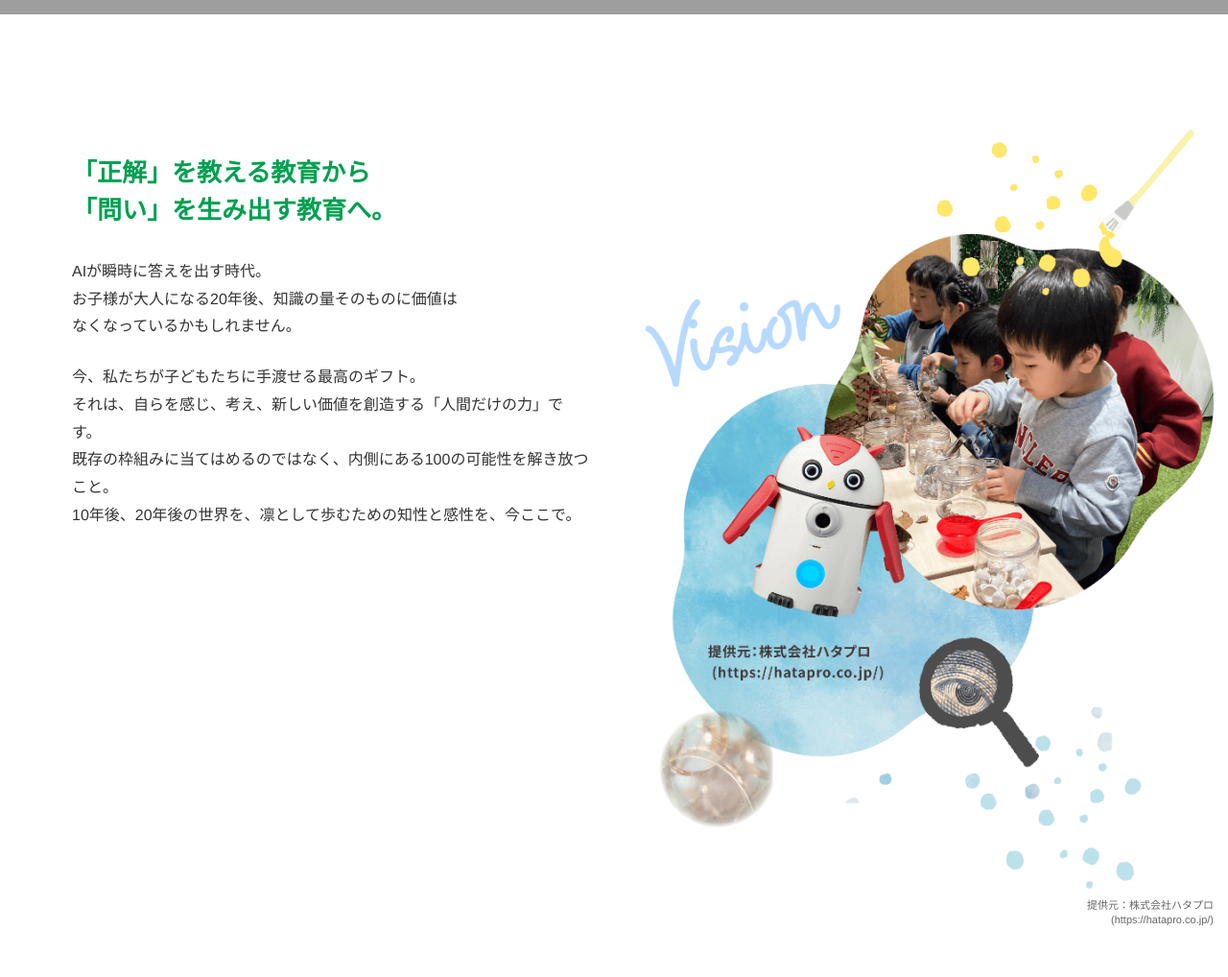
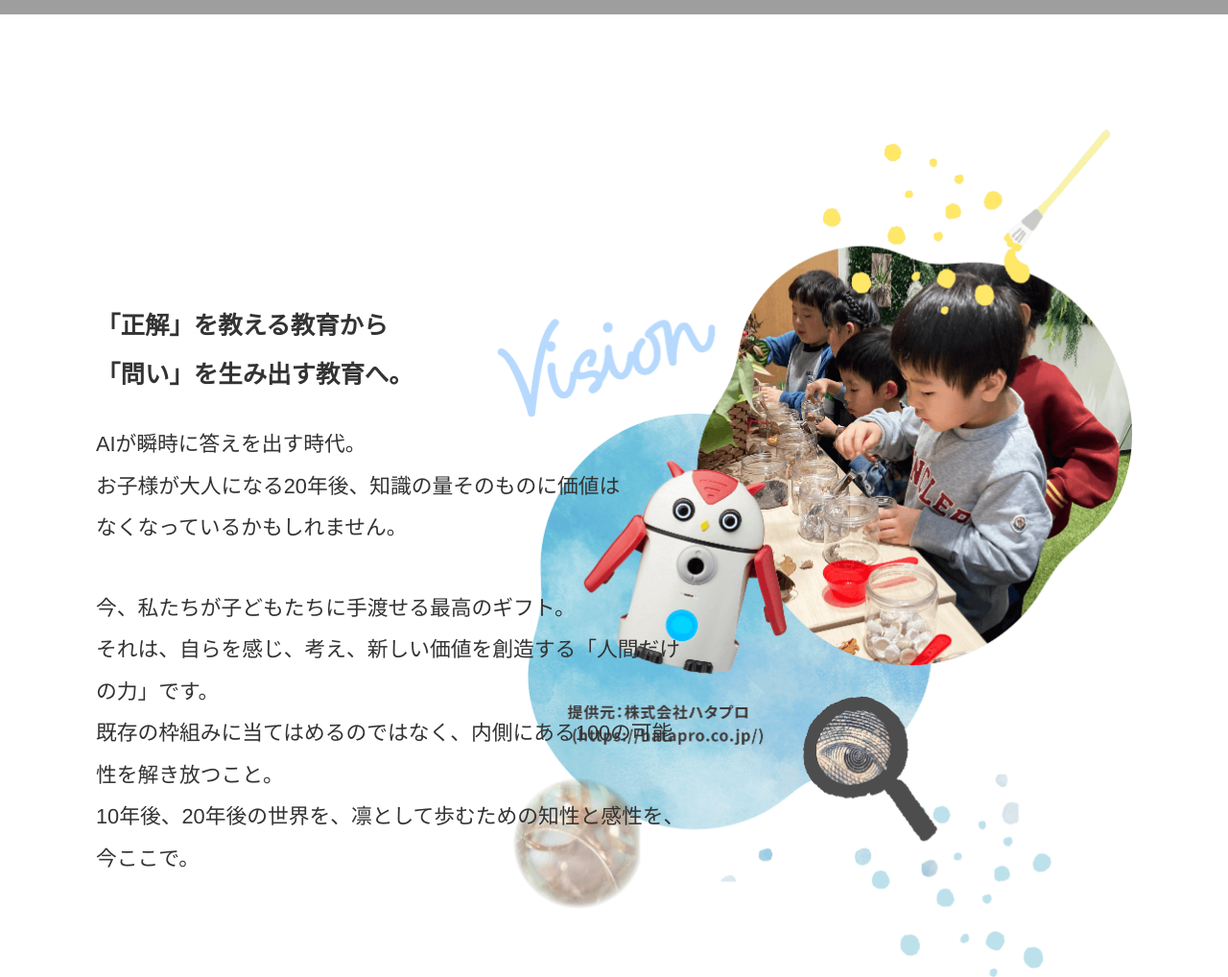
Before and after one commit to okuyamatakashi-beready/gcg-lp, a website: page index.html in a window 1280 px wide. Shown: the part 3000-4018 px from the top of the page at 96% size. Drawn offline with nearby package versions, Linux system fonts and the light colour scheme; grey boxes are pictures that could not be loaded; a web font is replaced by a local one.

Commit message:
Update Vision layout to width 1080px and space-between

```diff
--- a/css/modules/_vision.scss
+++ b/css/modules/_vision.scss
@@ -68,54 +68,44 @@
     }
 
     &__row--2 {
-        margin-top: 120px;
-        align-items: flex-start;
+        display: flex;
+        align-items: center; // Vertically center
+        justify-content: space-between;
+        max-width: 1080px; // User request
+        margin: 120px auto 0;
+        position: relative; // Keep for safety
 
         @media screen and (max-width: $breakpoint-sp) {
             flex-direction: column-reverse;
             margin-top: 80px;
+            align-items: flex-start;
         }
     }
 
     &__text--green {
         text-align: left;
-        width: 45%;
+        width: 60%; // User request
+        position: relative;
+        z-index: 2; // Text on top
 
         @media screen and (max-width: $breakpoint-sp) {
             width: 100%;
         }
     }
 
-    &__sub-title {
-        color: #00a051;
-        font-size: 26px;
-        font-weight: 700;
-        margin-bottom: 30px;
-        line-height: 1.5;
-
-        @media screen and (max-width: $breakpoint-sp) {
-            font-size: 22px;
-        }
-    }
-
-    &__desc {
-        font-size: 16px;
-        line-height: 1.8;
-
-        p {
-            margin-bottom: 24px;
-        }
-    }
-
     &__img--right {
-        width: 50%;
-        margin-left: 0;
-        margin-right: -5%;
-        text-align: right;
+        // Remove absolute positioning
+        position: relative;
+        width: 670px; // User request
+        max-width: none;
+        flex-shrink: 0; // Prevent shrinking
+        margin-left: -260px; // Force overlap (approx 670 + 60% of 1080 - 1080)
+        z-index: 1;
 
         @media screen and (max-width: $breakpoint-sp) {
             width: 100%;
-            margin-right: 0;
+            margin-left: 0;
+            margin-bottom: 30px;
         }
     }
 
```
Also changed, not shown: css/style.css, 1 other file.
